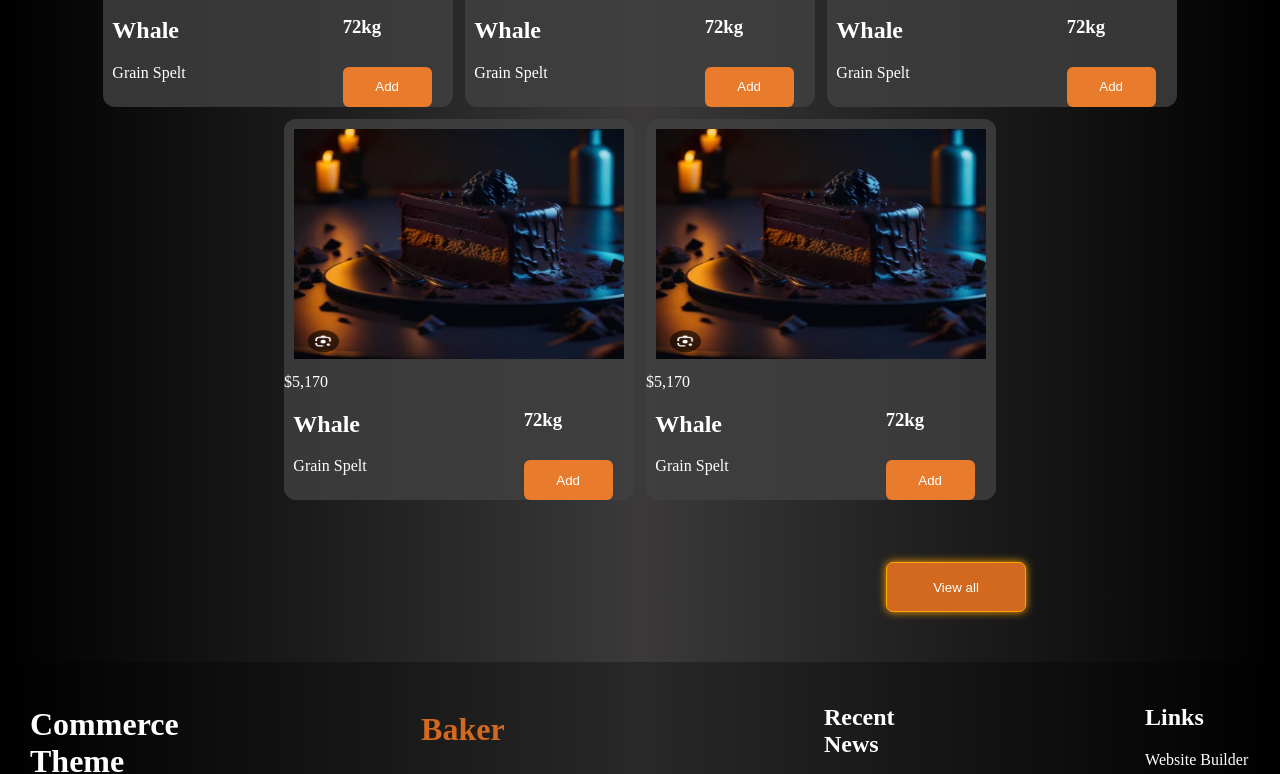
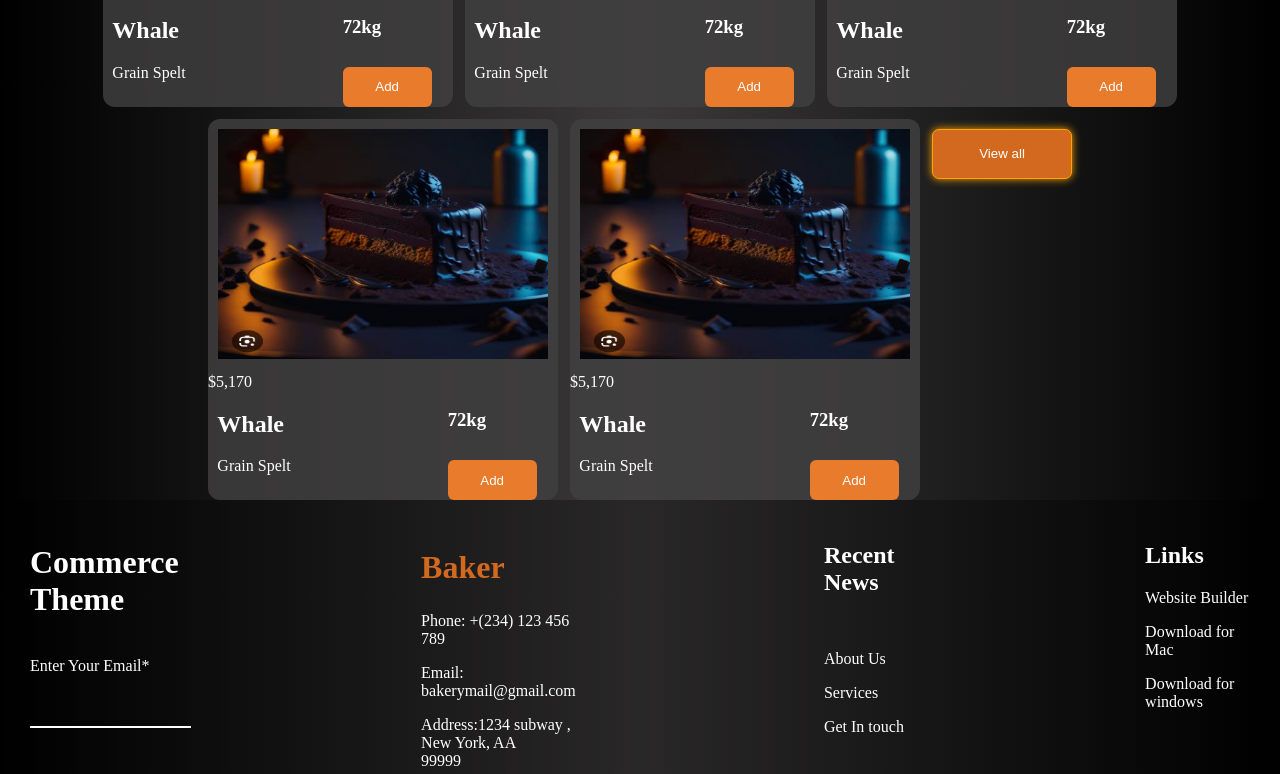
Before and after one commit to Q-brown-dev/Bakers-, a plain HTML site: page index.html in a window 1280 px wide. Shown: the part 1947-2721 px from the top of the page. Drawn offline with Linux system fonts and the light colour scheme.

Commit message:
Update index.html file

```diff
--- a/index.html
+++ b/index.html
@@ -238,7 +238,7 @@
         </div>
 
 
-        <button class="cta-btn btn" onclick="">View all</button>
+        <button class="cta-btn " onclick="">View all</button>
     </section>
 
 
```
